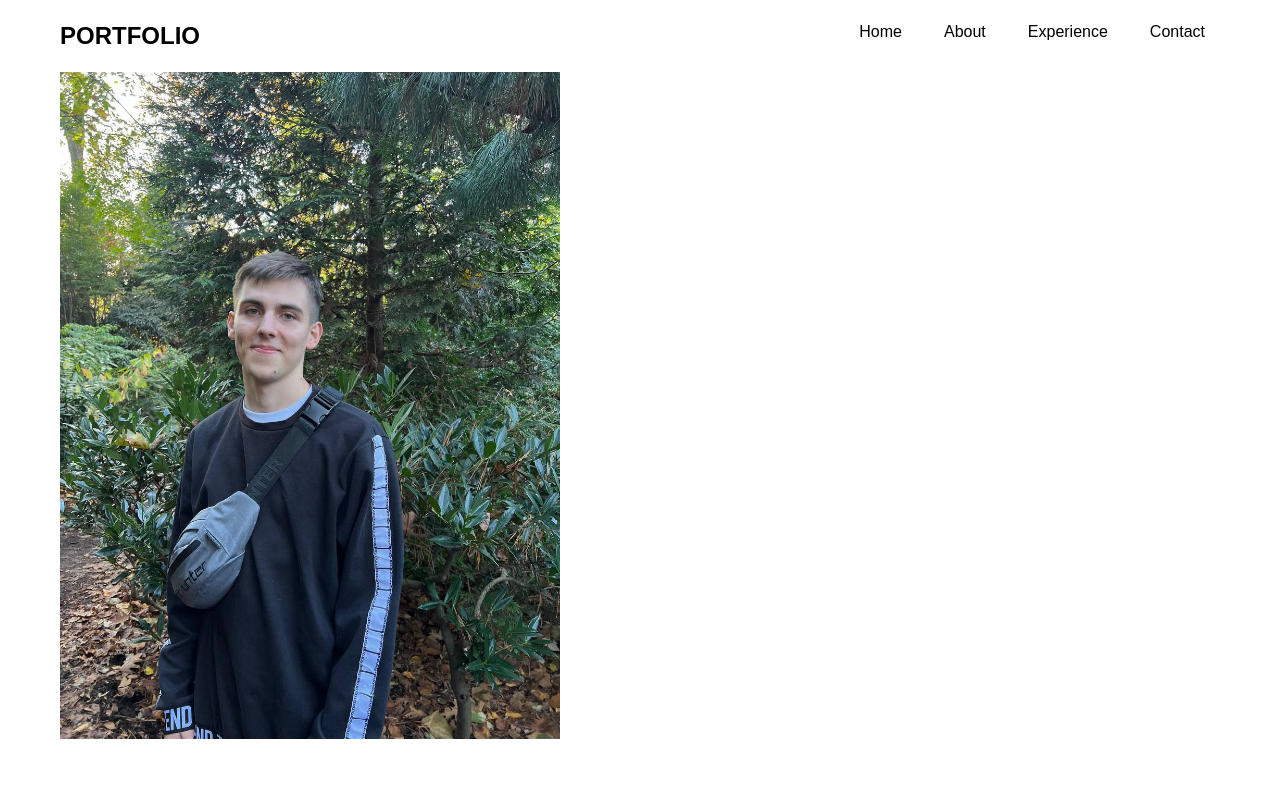
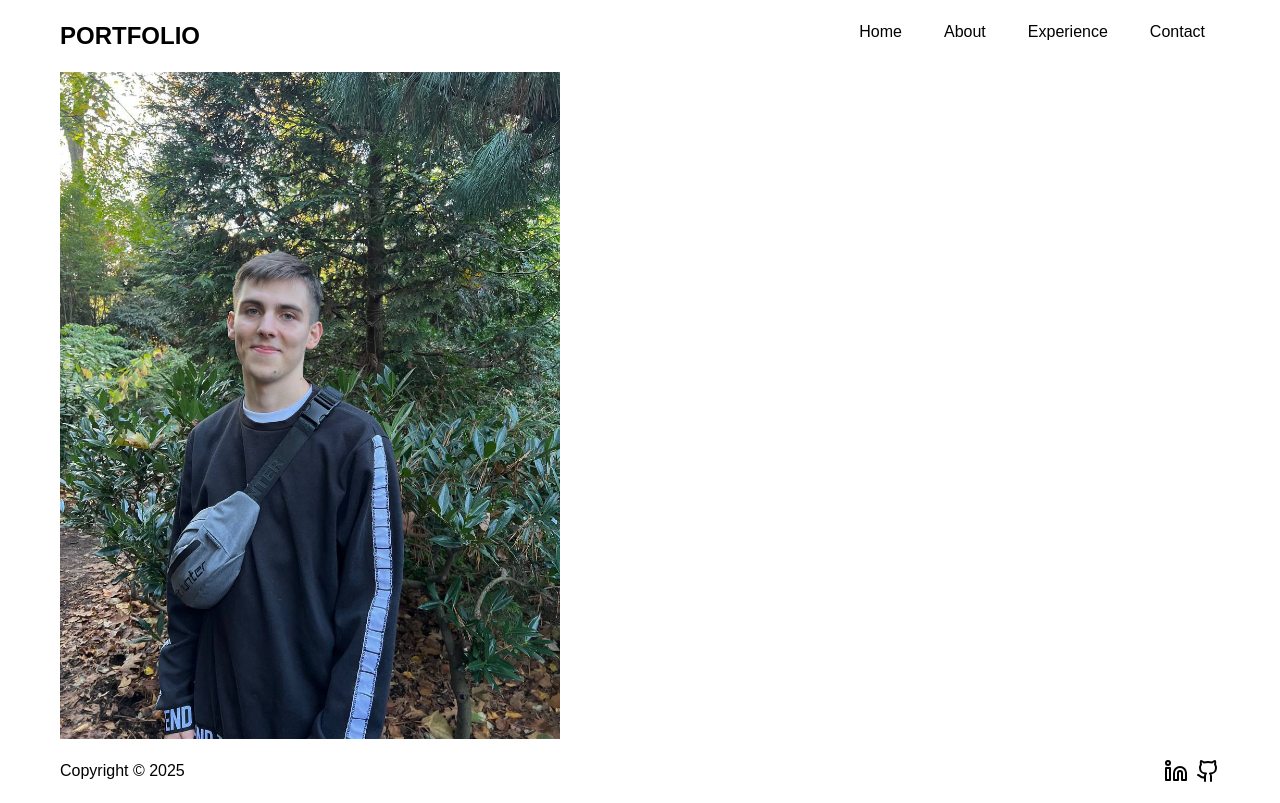
Before and after one commit to MykytaSoftDev/portfolio, a Next.js app: page /about in a window 1280 px wide. Built offline with nearby package versions, Linux system fonts and the light colour scheme.

Commit message:
add: footer section

```diff
--- a/package.json
+++ b/package.json
@@ -9,6 +9,7 @@
     "lint": "next lint"
   },
   "dependencies": {
+    "lucide-react": "^0.483.0",
     "next": "15.2.3",
     "react": "^19.0.0",
     "react-dom": "^19.0.0"
--- a/src/app/layout.tsx
+++ b/src/app/layout.tsx
@@ -1,3 +1,4 @@
+import Footer from "@/components/ui/Footer";
 import Header from "@/components/ui/Header";
 import type { Metadata } from "next";
 import { Poppins } from "next/font/google";
@@ -31,6 +32,7 @@ export default function RootLayout({
           <Image src={"/nick.jpg"} width={500} height={500} alt="Nick" />
           {children}
         </main>
+        <Footer />
       </body>
     </html>
   );
--- /dev/null
+++ b/src/components/ui/Footer.tsx
@@ -0,0 +1,21 @@
+import { Github, Linkedin } from "lucide-react";
+
+export default function Footer() {
+  return (
+    <footer className="flex items-center justify-between py-5">
+      <p className="font-medium">Copyright © 2025</p>
+      <ul className="flex gap-2">
+        <li>
+          <a target="_blank" href="https://www.linkedin.com/in/nick-nazarenko/">
+            <Linkedin />
+          </a>
+        </li>
+        <li>
+          <a target="_blank" href="https://github.com/MykytaSoftDev">
+            <Github />
+          </a>
+        </li>
+      </ul>
+    </footer>
+  );
+}
```
Also changed, not shown: 1 other file (tests, documents, lock files or other folders).
